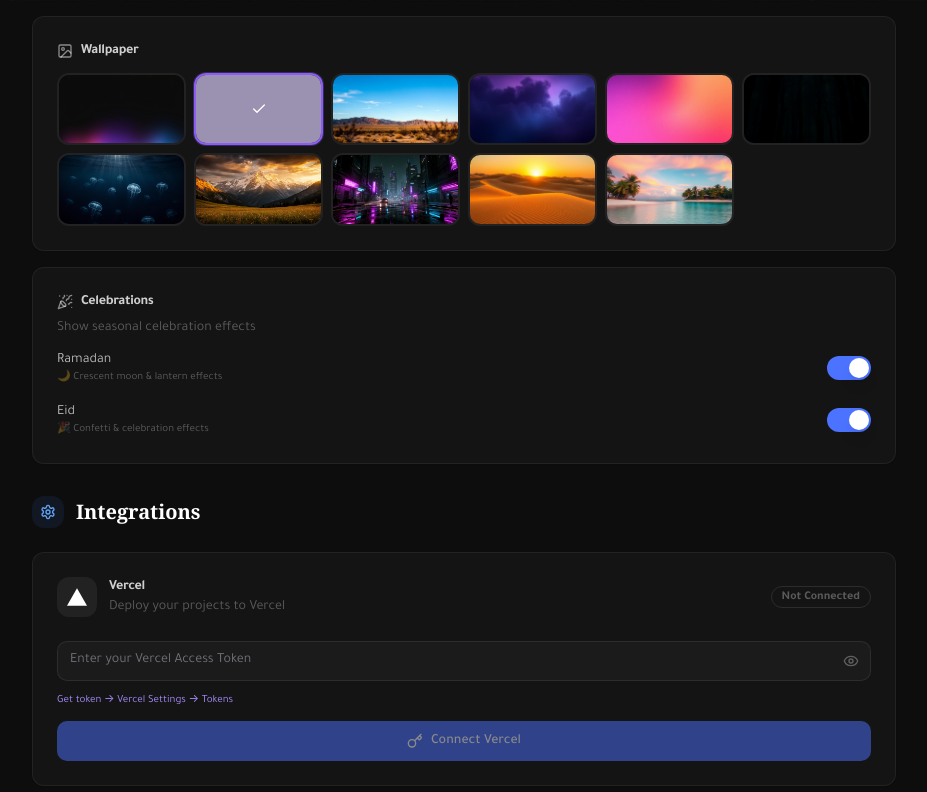
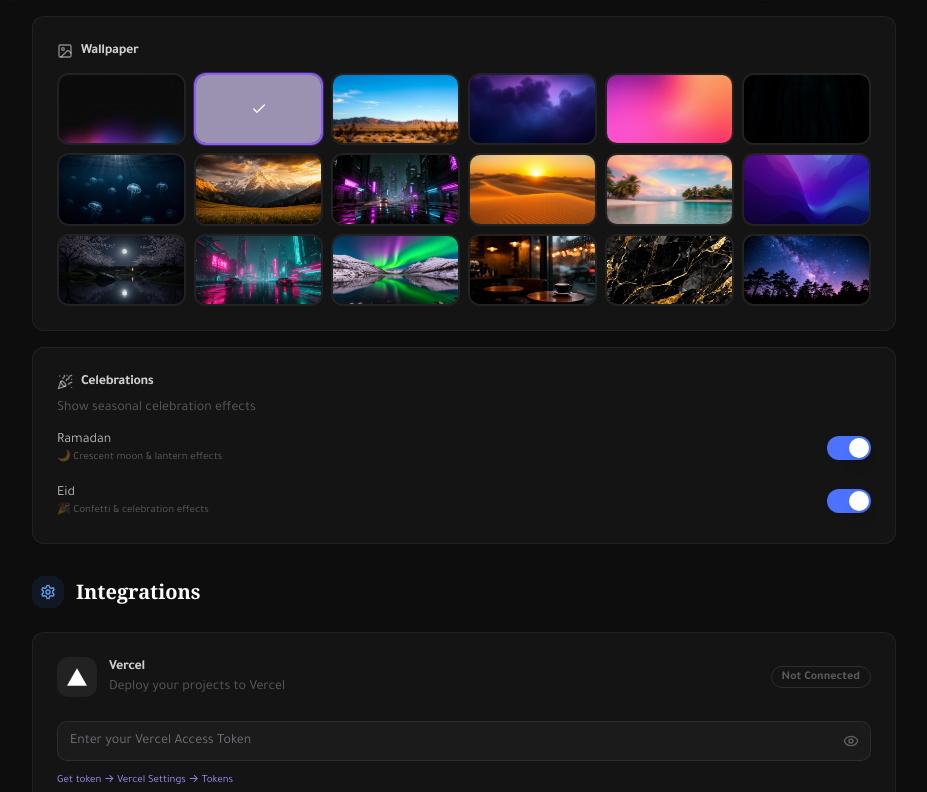
Before and after one commit to youssef-official/rocket, a React (Vite) app: page /settings in a window 1280 px wide. Shown: the part 799-1591 px from the top of the page, without its empty margins (176-1103 px from the left). Built offline with nearby package versions, Linux system fonts and the light colour scheme; grey boxes are pictures that could not be loaded; the HTML template or start-up script is replaced by a standard one.

Commit message:
Add new wallpapers assets
Co-authored-by: youssef-official <236989574+youssef-official@users.noreply.github.com>

```diff
--- a/src/pages/Settings.tsx
+++ b/src/pages/Settings.tsx
@@ -43,6 +43,13 @@ const WALLPAPERS = [
   { id: 'city-night', label: 'City Night', src: '/wallpapers/city-night.jpg' },
   { id: 'desert', label: 'Desert', src: '/wallpapers/desert.jpg' },
   { id: 'tropical', label: 'Tropical', src: '/wallpapers/tropical.jpg' },
+  { id: 'gradient-purple', label: 'Purple Flow', src: '/wallpapers/gradient-purple.jpg' },
+  { id: 'zen-garden', label: 'Zen Garden', src: '/wallpapers/zen-garden.jpg' },
+  { id: 'cyberpunk', label: 'Cyberpunk', src: '/wallpapers/cyberpunk.jpg' },
+  { id: 'northern-lights', label: 'Northern Lights', src: '/wallpapers/northern-lights.jpg' },
+  { id: 'cozy-cafe', label: 'Cozy Café', src: '/wallpapers/cozy-cafe.jpg' },
+  { id: 'black-gold', label: 'Black & Gold', src: '/wallpapers/black-gold.jpg' },
+  { id: 'starry-night', label: 'Starry Night', src: '/wallpapers/starry-night.jpg' },
 ];
 
 const Settings: React.FC = () => {
```
